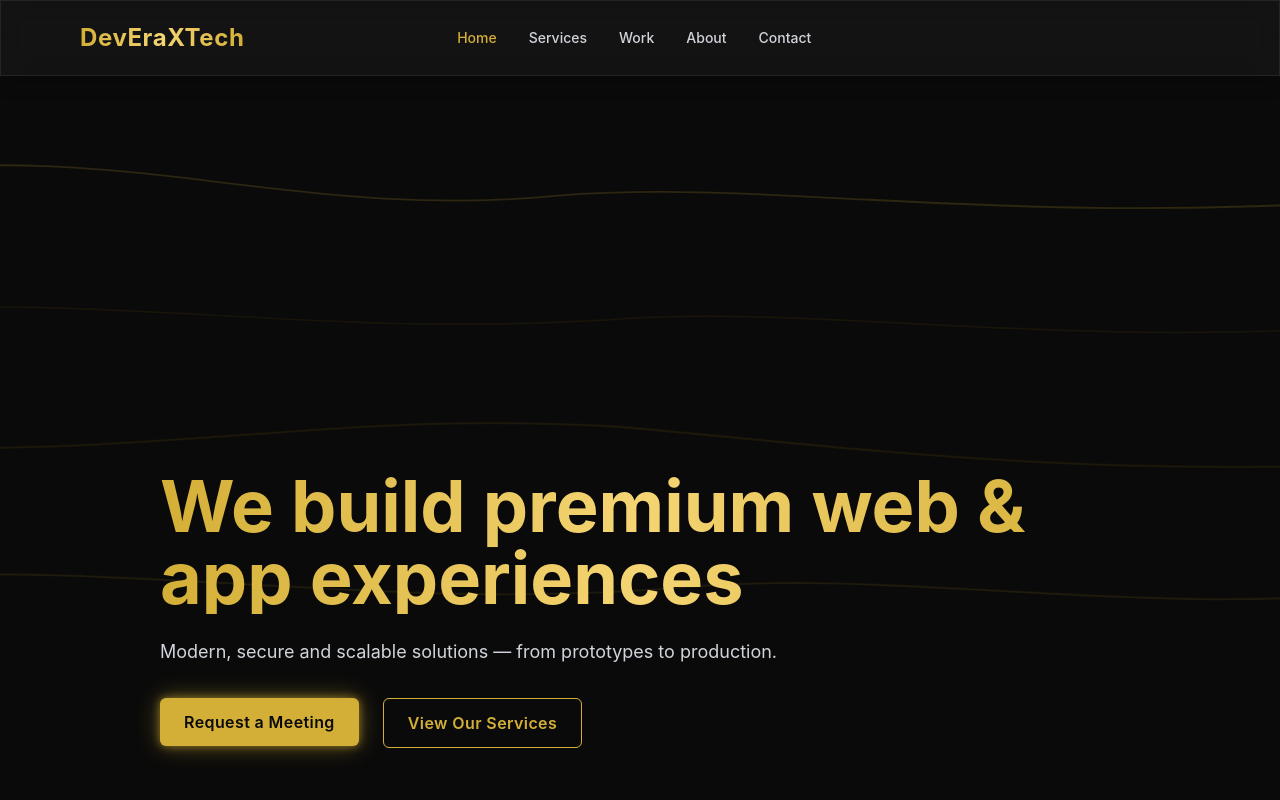
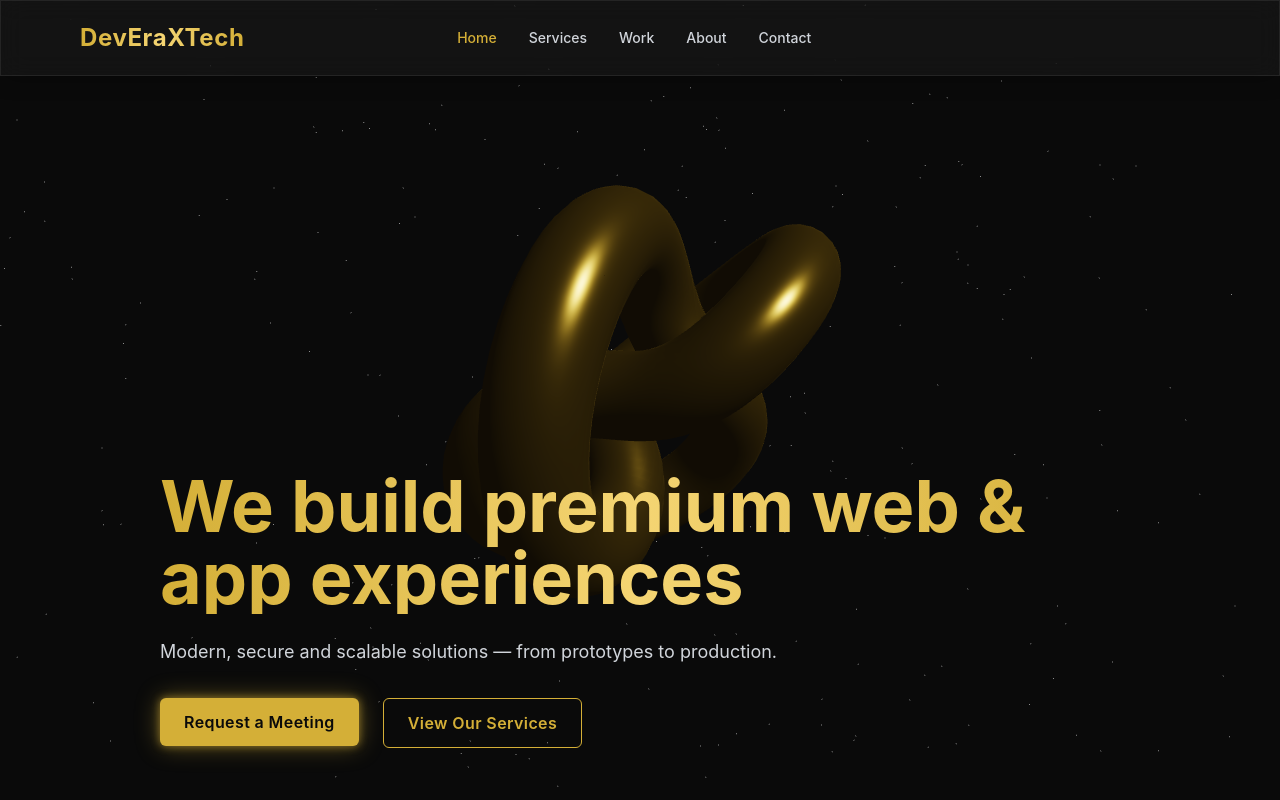
Before and after one commit to Karimjr21/DevEraXTech, a React (Vite) app in the folder frontend/: page / in a window 1280 px wide. Shown: the top 800 px of the page. Built offline with nearby package versions, Linux system fonts and the light colour scheme.

Commit message:
35 commit

```diff
--- a/frontend/components/3d/Logo3D.jsx
+++ b/frontend/components/3d/Logo3D.jsx
@@ -1,79 +1,69 @@
-import React from 'react';
+import React, { useRef } from 'react';
+import { Canvas, useFrame } from '@react-three/fiber';
+import { OrbitControls } from '@react-three/drei';
 
-// Abstract data-flow ribbons using SVG; subtle motion via CSS keyframes.
-// Layering: this component renders behind hero content (z-0) and is non-interactive.
+function RotatingTorus() {
+  const mesh = useRef();
+  useFrame((state) => {
+    const t = state.clock.getElapsedTime();
+    if (mesh.current) {
+      mesh.current.rotation.x = t * 0.2;
+      mesh.current.rotation.y = t * 0.15;
+    }
+  });
+  return (
+    <mesh ref={mesh} position={[0, 0, 0]}>
+      <torusKnotGeometry args={[1.2, 0.35, 160, 24]} />
+      <meshStandardMaterial color="#d4af37" metalness={0.8} roughness={0.3} emissive="#2b2b2b" emissiveIntensity={0.2} />
+    </mesh>
+  );
+}
+
+function Particles() {
+  const mesh = useRef();
+  const count = 800;
+  const positions = React.useMemo(() => {
+    const arr = new Float32Array(count * 3);
+    for (let i = 0; i < count; i++) {
+      const r = 6 + Math.random() * 4;
+      const theta = Math.random() * Math.PI * 2;
+      const phi = Math.acos(2 * Math.random() - 1);
+      const x = r * Math.sin(phi) * Math.cos(theta);
+      const y = r * Math.sin(phi) * Math.sin(theta);
+      const z = r * Math.cos(phi);
+      arr[i * 3] = x;
+      arr[i * 3 + 1] = y;
+      arr[i * 3 + 2] = z;
+    }
+    return arr;
+  }, []);
+  useFrame((state) => {
+    if (mesh.current) {
+      const t = state.clock.getElapsedTime();
+      mesh.current.rotation.y = t * 0.05;
+      mesh.current.rotation.x = Math.sin(t * 0.1) * 0.1;
+    }
+  });
+  return (
+    <points ref={mesh}>
+      <bufferGeometry>
+        <bufferAttribute attach="attributes-position" count={count} array={positions} itemSize={3} />
+      </bufferGeometry>
+      <pointsMaterial color="#ffffff" size={0.015} sizeAttenuation opacity={0.6} transparent />
+    </points>
+  );
+}
+
 export default function Logo3D() {
   return (
     <div className="fixed inset-0 pointer-events-none z-0">
-      <svg
-        className="w-full h-full"
-        viewBox="0 0 1600 900"
-        preserveAspectRatio="xMidYMid slice"
-        aria-hidden="true"
-      >
-        {/* Soft gold glow applied via a single SVG filter; low opacity to keep it understated */}
-        <defs>
-          <filter id="softGlow" x="-20%" y="-20%" width="140%" height="140%">
-            {/* 0 offset to create an even glow around the strokes */}
-            <feDropShadow dx="0" dy="0" stdDeviation="8" floodColor="#d4af37" floodOpacity="0.08"/>
-          </filter>
-        </defs>
-        {/* Background tint to ensure richness without overpowering */}
-        <rect x="0" y="0" width="1600" height="900" fill="transparent" />
-
-        {/* Ribbons: gold and derived shades; low opacity for subtlety; single soft glow filter */}
-        <g filter="url(#softGlow)">
-          <path
-            d="M -100 200 C 200 150, 400 250, 700 220 C 950 200, 1200 260, 1700 220"
-            fill="none"
-            stroke="#d4af37"
-            strokeWidth="2"
-            opacity="0.18"
-            className="animate-ribbon-1"
-          />
-          <path
-            d="M -100 500 C 250 520, 450 460, 780 480 C 1020 500, 1280 540, 1700 520"
-            fill="none"
-            stroke="#c79a2f"
-            strokeWidth="2"
-            opacity="0.12"
-            className="animate-ribbon-2"
-          />
-          <path
-            d="M -100 350 C 220 330, 420 380, 760 360 C 1000 340, 1300 400, 1700 360"
-            fill="none"
-            stroke="#a8842a"
-            strokeWidth="1.8"
-            opacity="0.1"
-            className="animate-ribbon-3"
-          />
-          <path
-            d="M -100 650 C 260 630, 520 690, 860 660 C 1120 640, 1380 700, 1700 660"
-            fill="none"
-            stroke="#d4af37"
-            strokeWidth="1.6"
-            opacity="0.14"
-            className="animate-ribbon-4"
-          />
-        </g>
-      </svg>
-
-      {/* Inline styles for animation; respects reduced motion */}
-      <style>{`
-        @keyframes driftA { 0% { transform: translateX(0px); } 50% { transform: translateX(18px); } 100% { transform: translateX(0px); } }
-        @keyframes driftB { 0% { transform: translateX(0px); } 50% { transform: translateX(-14px); } 100% { transform: translateX(0px); } }
-        @keyframes driftC { 0% { transform: translateX(0px); } 50% { transform: translateX(10px); } 100% { transform: translateX(0px); } }
-        @keyframes driftD { 0% { transform: translateX(0px); } 50% { transform: translateX(-8px); } 100% { transform: translateX(0px); } }
-
-        .animate-ribbon-1 { animation: driftA 24s ease-in-out infinite; }
-        .animate-ribbon-2 { animation: driftB 28s ease-in-out infinite; }
-        .animate-ribbon-3 { animation: driftC 30s ease-in-out infinite; }
-        .animate-ribbon-4 { animation: driftD 26s ease-in-out infinite; }
-
-        @media (prefers-reduced-motion: reduce) {
-          .animate-ribbon-1, .animate-ribbon-2, .animate-ribbon-3, .animate-ribbon-4 { animation: none; }
-        }
-      `}</style>
+      <Canvas camera={{ position: [0, 0, 6], fov: 60 }} dpr={[1, 2]}>
+        <ambientLight intensity={0.3} />
+        <directionalLight position={[5, 5, 5]} intensity={0.8} />
+        <Particles />
+        <RotatingTorus />
+        <OrbitControls enableZoom={false} enablePan={false} enableRotate={false} />
+      </Canvas>
     </div>
   );
 }
```
